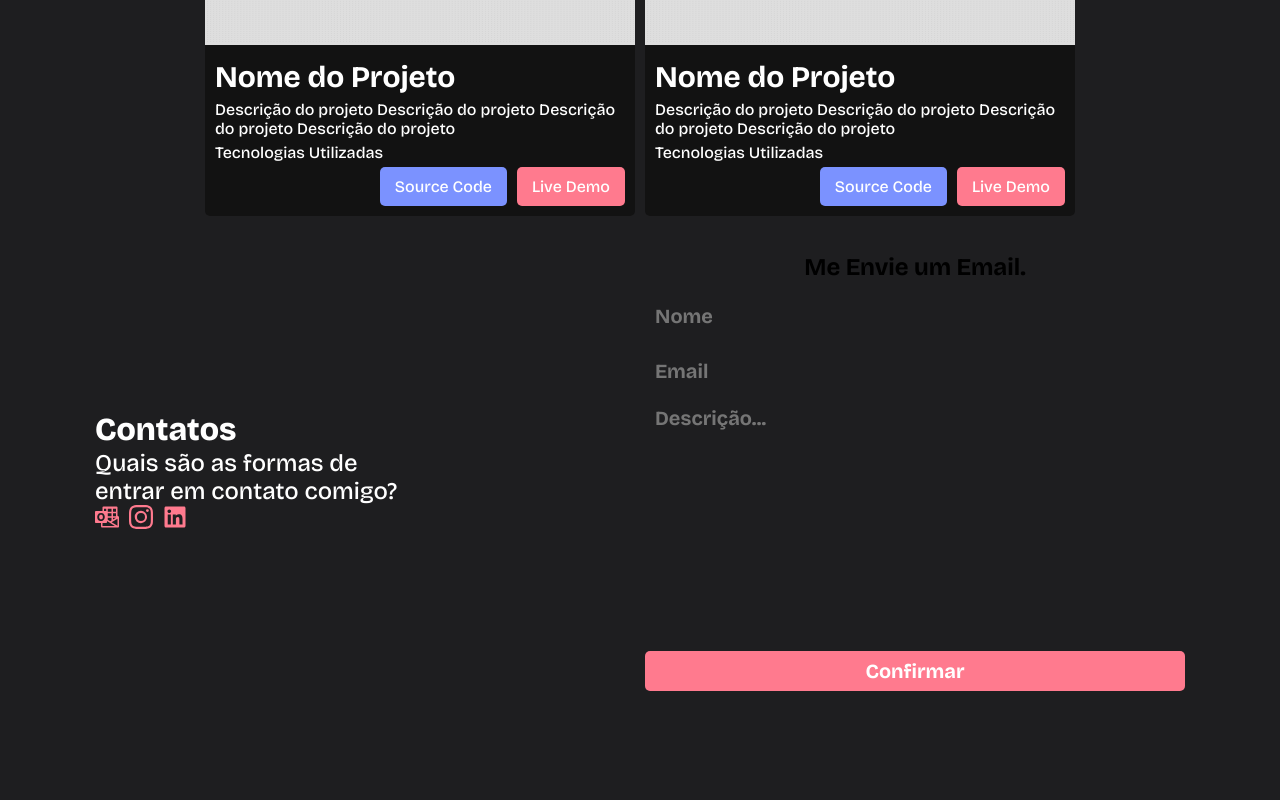
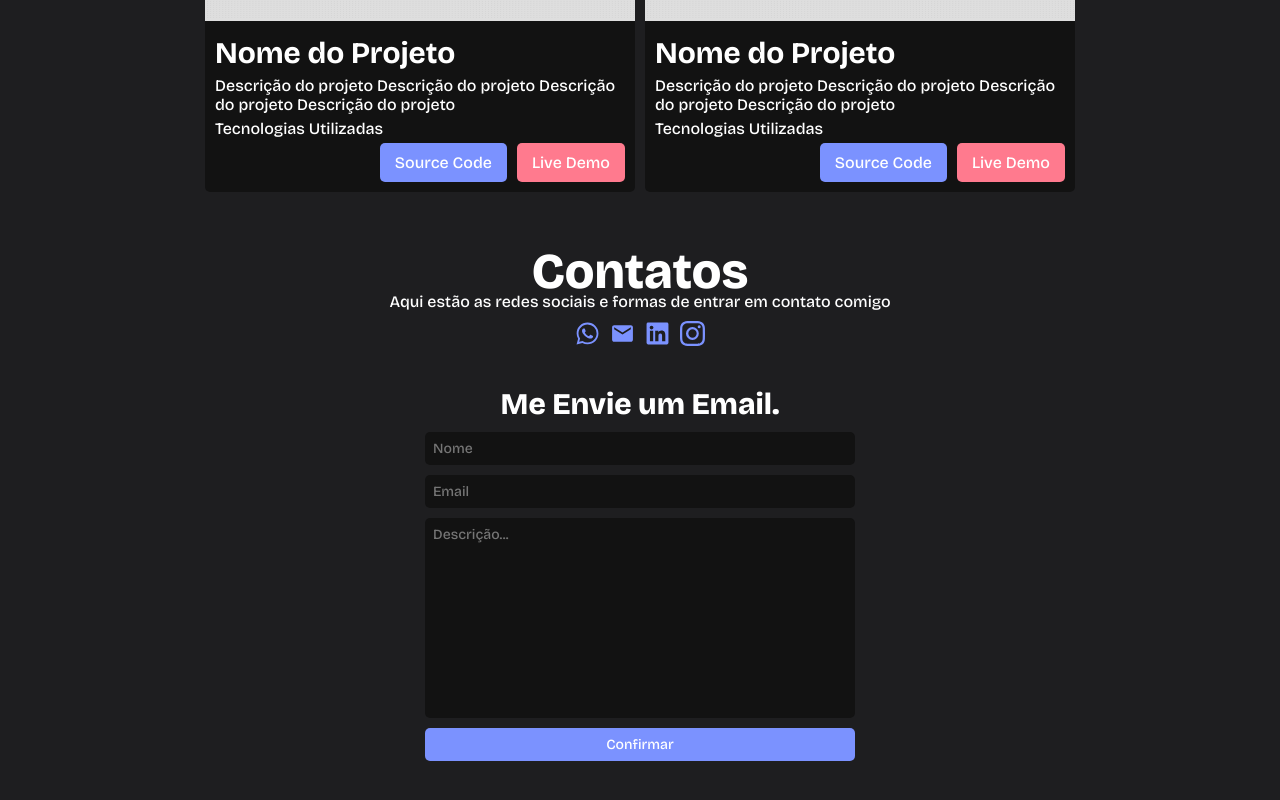
Before and after one commit to Procedeus/Portfolio, a React (Create React App) app: page / in a window 1280 px wide. Shown: the part 1988-2788 px from the top of the page. Built offline with nearby package versions, Linux system fonts and the light colour scheme.

Commit message:
Atualização de contatos

```diff
--- a/src/Components/Contatos/index.css
+++ b/src/Components/Contatos/index.css
@@ -1,74 +1,55 @@
-.container-contatos {
-    display: grid;
-    grid-template-columns: repeat(10, 100px);
-    grid-gap: 10px;
-    min-height: 512px;
-    align-items: center;
+#contatos{
+    display: flex;
+    flex-direction: column;
+    text-align: center;
+}
+#contatos > p{
+    margin-bottom: 10px;
+}
+.icons-contact{
+    display: flex;
+    flex-direction: row;
+    gap: 10px;
     justify-content: center;
-    padding: 20px 0px;
+    margin-bottom: 40px;
 }
 
-.contatos-coluna{
-    grid-column: 1 / span 3;
+.icon-contact{
+    font-size: 25px;
+    color: var(--text-name);
 }
 
-.contatos{
-    grid-column: 6 / span 5;
-    text-align: center;
+.form-contact{
+    display: flex;
+    flex-direction: column;
+    width: 430px;
+    gap: 10px;
+    margin: auto;
 }
 
-.contatos > form{
-    display: flex;
-    flex-direction: column;
-    width: 100%;
-    gap: 15px;
+.form-contact > h2{
+    font-size: 30px;
+    font-weight: 800;
+    color: var(--text-color);
 }
 
-.contatos > form > input{
+.form-contact > input, .form-contact > button, .form-contact > textarea{
+    padding: 8px;
+    border-radius: 5px;
+    border: none;
     color: var(--text-color);
-    border: 0;
-    padding: 0 10px;
-    font-weight: 700;
-    font-size: 20px;
-    height: 40px;
-    background-color: var(--color-form);
-    border-radius: 5px;
-    outline: none;
+    font-size: 14px;
 }
 
-.contatos > form > textarea{
-    color: var(--text-color);
-    border: 0;
-    padding: 0 10px;
-    font-weight: 700;
-    font-size: 20px;
-    height: 230px;
-    background-color: var(--color-form);
-    border-radius: 5px;
-    outline: none;
+.form-contact > input, .form-contact > textarea{
+    background-color: var(--color-project);
+}
+
+.form-contact > textarea{
+    height: 200px;
     resize: none;
 }
 
-.contatos > form > button{
-    color: var(--text-color);
-    border: 0;
-    padding: 0 10px;
-    font-weight: 700;
-    font-size: 20px;
-    height: 40px;
-    background-color: var(--color-button);
-    border-radius: 5px;
-    outline: none;
-    cursor: pointer;
+.form-contact > button{
+    background-color: var(--text-name);
 }
-
-@media screen and (max-width: 1100px){
-    .container-contatos{
-        display: flex;
-        flex-direction: column;
-        text-align: center;
-    }
-    .contatos > form{
-        width: 400px;
-    }
-}
--- a/src/Components/Contatos/index.js
+++ b/src/Components/Contatos/index.js
@@ -1,9 +1,10 @@
+import './index.css';
 import { useRef } from 'react'
-import { SiMicrosoftoutlook } from 'react-icons/si';
+import { MdEmail } from 'react-icons/md';
 import { BsInstagram } from 'react-icons/bs';
 import { FaLinkedin } from 'react-icons/fa';
 import emailjs from '@emailjs/browser';
-import './index.css';
+import { IoLogoWhatsapp } from 'react-icons/io5';
 
 const Contatos = () => {
     const form = useRef();
@@ -23,26 +24,24 @@ const Contatos = () => {
     };
 
     return (
-        <div id='contact' className="container-contatos color-lite">
-            <div className='contatos-coluna'>
+        <section id='contatos'>
             <h1>Contatos</h1>
-                <p>Quais são as formas de entrar em contato comigo?</p>
-                <div>
-                    <a href='mailto:murilorez79@hotmail.com' className='icon'><SiMicrosoftoutlook/></a>
-                    <a href='https://www.instagram.com/mu.rezende/' className='icon'><BsInstagram/></a>
-                    <a href='https://www.linkedin.com/in/murilo-rez/' className='icon'><FaLinkedin/></a>
+            <p>Aqui estão as redes sociais e formas de entrar em contato comigo</p>
+            <div className='icons-contact'>
+                <IoLogoWhatsapp className='icon-contact' />
+                <MdEmail className='icon-contact' />
+                <FaLinkedin className='icon-contact' />
+                <BsInstagram className='icon-contact' />
             </div>
-            </div>
-            <div className='contatos'>
-                <form ref={form} onSubmit={sendEmail}>
+
+            <form ref={form} onSubmit={sendEmail} className='form-contact'>
                 <h2>Me Envie um Email.</h2>
                 <input type="text" id="name" name="name" placeholder="Nome"/>
                 <input type="text" id="email" name="email" placeholder="Email"/>
                 <textarea  className='textarea' name="descricao" placeholder="Descrição..."/>
                 <button>Confirmar</button>
             </form>
-            </div>
-        </div>
+        </section>
     );
 }
 
--- a/src/Components/Footer/index.css
+++ b/src/Components/Footer/index.css
@@ -1,27 +1,6 @@
-.container-footer {
-    display: flex;
-    flex-direction: column;
-    gap: 10px;
-    min-height: 256px;
-    align-items: center;
-    justify-content: center;
-    padding: 20px 0px;
-    position: relative;
+footer{
+    margin-top: 60px;
+    background-color: var(--color-project);
+    padding: 50px;
+    text-align: center;
 }
-
-.container-footer > a{
-    display: flex;
-    font-size: 18px;
-    align-items: center;
-    gap: 10px;
-    font-weight: 700;
-    color: var(--text-color);
-    text-decoration: none;
-}
-
-.container-footer > p{
-    position: absolute;
-    bottom: 0;
-    margin-bottom: 10px;
-    font-size: 18px;
-}
--- a/src/Components/Footer/index.js
+++ b/src/Components/Footer/index.js
@@ -1,14 +1,8 @@
-import { SiMicrosoftoutlook } from 'react-icons/si';
-import { BsInstagram } from 'react-icons/bs';
-import { FaLinkedin } from 'react-icons/fa';
 import './index.css';
 
 const Footer = () => {
     return (
-        <footer className="container-footer">
-            <a href='mailto:murilorez79@hotmail.com'><SiMicrosoftoutlook/> Email</a>
-            <a href='https://www.instagram.com/mu.rezende/'><BsInstagram/>Instagram</a>
-            <a href='https://www.linkedin.com/in/murilo-rez/'><FaLinkedin/>Linkedin</a>
+        <footer>
             <p>Criado por Murilo Rezende</p>
         </footer>
     );
--- a/src/Components/Habilidades/index.css
+++ b/src/Components/Habilidades/index.css
@@ -1,4 +1,8 @@
 #habilidades{
+    text-align: center;
+}
+
+#habilidades > div {
     justify-content: center;
     text-align: center;
 }
--- a/src/Components/Habilidades/index.js
+++ b/src/Components/Habilidades/index.js
@@ -5,8 +5,10 @@ import { RiToolsFill } from 'react-icons/ri';
 
 const Habilidades = () => {
     return (
-        <section id='habilidades' className='grid-12'>
+        <section id='habilidades'>
             <h1>Habilidades</h1>
+            <p>Tecnologias utlizadas nos projetos</p>
+            <div className='grid-12'>
                 <div className='frontend'>
                     <IoCodeSlash className='skill-icon'/>
                     <h1 className='title-skills'>Front-end</h1>
@@ -33,6 +35,7 @@ const Habilidades = () => {
                     <p>Photoshop</p>
                     <p>Figma</p>
                 </div>
+            </div>
         </section>
     );
 }
--- a/src/Components/Header/index.css
+++ b/src/Components/Header/index.css
@@ -34,7 +34,7 @@ nav > ul > li > a{
     color: var(--text-color);
     font-weight: 700;
     background-color: var(--text-name);
-    padding: 5px 15px;
+    padding: 10px 20px;
     margin-top: 10px;
     border-radius: 5px;
 }
--- a/src/Components/Header/index.js
+++ b/src/Components/Header/index.js
@@ -3,21 +3,21 @@ import img from '../../assets/person.png'
 
 const Header = () => {
     return (
-        <header className='grid-12'>
+        <header id='home' className='grid-12'>
             <nav>
                 <ul>
                     <li>
-                        <a href='/'>Home</a>
+                        <a href='#home'>Home</a>
                     </li>
                     <li>
                         <a href='#habilidades'>Habilidades</a>
                     </li>
                     <li>
-                        <a href='/'>Projetos</a>
+                        <a href='#projetos'>Projetos</a>
                     </li>
                 </ul>
                 <div>
-                    <a href='/' className='button-navbar'>Contatos</a>
+                    <a href='#contatos' className='button-navbar'>Contatos</a>
                 </div>
             </nav>
             <div className='header-content'>
@@ -28,7 +28,7 @@ const Header = () => {
                 Texto é uma produção, verbal ou não verbal, que se constitui
                 com algum código, no intuito de comunicar algo a alguém
                 </p>
-                <a href='/'>Contate me</a>
+                <a href='#contatos'>Contate me</a>
             </div>
             <div className='img-header'>
                 <img src={img} alt='Person' />
--- a/src/Components/Projetos/index.css
+++ b/src/Components/Projetos/index.css
@@ -46,7 +46,7 @@
 
 .align-button{
     display: flex;
-    justify-content: end;
+    justify-content: flex-end;
     gap: 10px;
 }
 
@@ -59,6 +59,7 @@
 .color-blue{
     background-color: var(--text-name);
 }
+
 .color-red{
     background-color: var(--color-button);
 }
--- a/src/index.css
+++ b/src/index.css
@@ -26,7 +26,13 @@ section{
 section > h1{
     font-size: 50px;
     grid-column: 1 / span 12;
+    line-height: 80%;
+}
+section > p{
+    grid-column: 1 / span 12;
     margin-bottom: 40px;
+    font-size: 16px;
+    font-weight: 500;
 }
 
 h1{
@@ -35,8 +41,6 @@ h1{
 }
 
 p{
-    font-weight: 500;
-    font-size: 24px;
     color: var(--text-color);
 }
 
```
Also changed, not shown: src/Components/Projetos/index.js (+6 -5 lines). Lines whose indentation alone changed are shown as unchanged.
